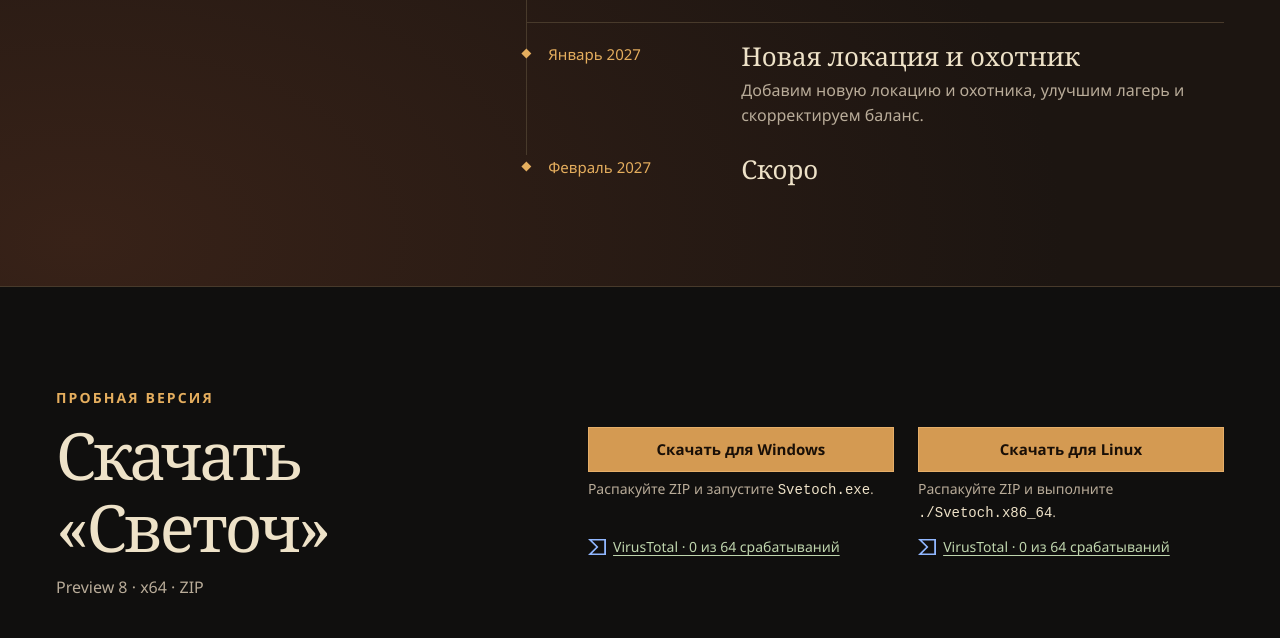
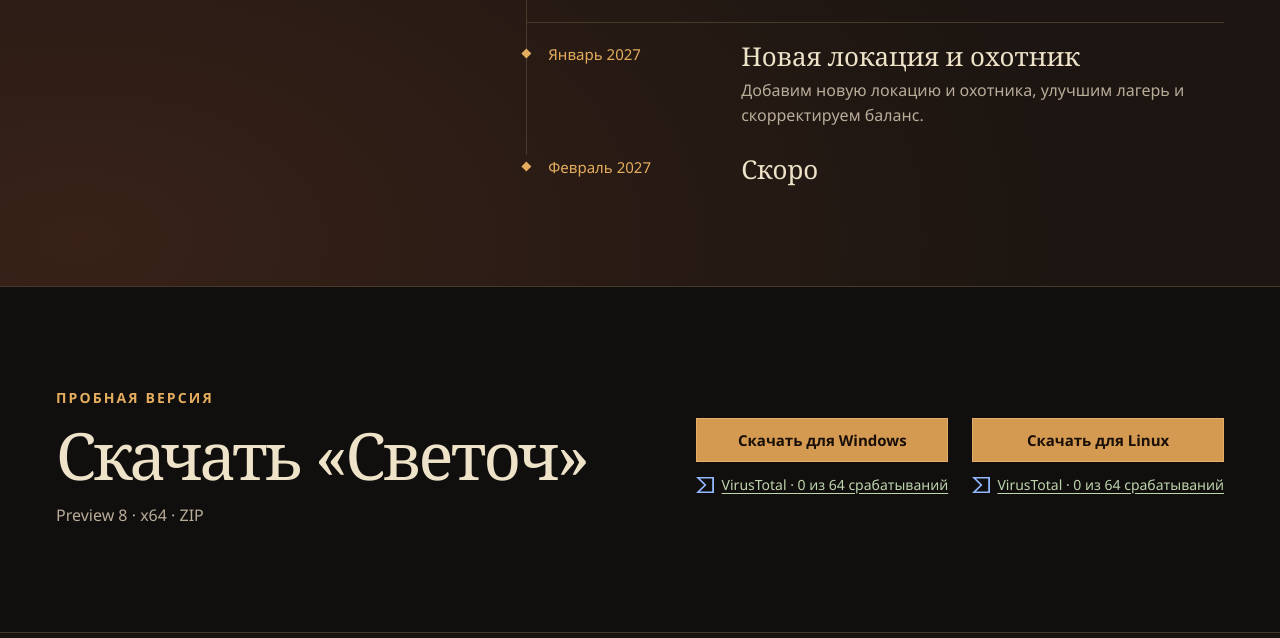
Before and after one commit to ramzeka/Svetoch-site, a plain HTML site: page dist/index.html in a window 1280 px wide. Shown: the part 3970-4608 px from the top of the page. Drawn offline with Linux system fonts and the light colour scheme.

Commit message:
Remove platform launch notes from download section

```diff
--- a/dist/index.html
+++ b/dist/index.html
@@ -7,7 +7,7 @@
   <meta name="description" content="Светоч — кооперативный экшен-роглайт с элементами хоррора для 1–4 игроков. Скриншоты, механики, сборка для Windows и планы на релиз в 2027 году.">
   <title>Светоч — кооперативный экшен-роглайт</title>
   <link rel="icon" href="assets/icon.png" type="image/png">
-  <link rel="stylesheet" href="site.css?v=platform-downloads">
+  <link rel="stylesheet" href="site.css?v=platform-download-buttons">
   <script src="site.js" defer></script>
 </head>
 <body>
@@ -159,12 +159,10 @@
       <ul class="download-platforms">
         <li class="download-actions">
           <a class="button button-primary" href="https://github.com/ramzeka/Svetoch-site/releases/download/v0.1.0-preview.8/Svetoch-Windows-x64-v0.1.0-preview.8.zip">Скачать для Windows</a>
-          <p>Распакуйте ZIP и запустите <code>Svetoch.exe</code>.</p>
           <a class="scan-report" href="https://www.virustotal.com/gui/file/9109768346222ba792e853c5cf90115bc4722770a95a2be02c128fd8654417f6"><svg aria-hidden="true" viewBox="0 0 24 24" width="18" height="18" fill="currentColor"><path d="M10.87 12 0 22.68h24V1.32H0zm10.73 8.52H5.28l8.637-8.448L5.28 3.48H21.6z"/></svg><span>VirusTotal · 0 из 64 срабатываний</span></a>
         </li>
         <li class="download-actions">
           <a class="button button-primary" href="https://github.com/ramzeka/Svetoch-site/releases/download/v0.1.0-preview.8/Svetoch-Linux-x64-v0.1.0-preview.8.zip">Скачать для Linux</a>
-          <p>Распакуйте ZIP и выполните <code>./Svetoch.x86_64</code>.</p>
           <a class="scan-report" href="https://www.virustotal.com/gui/file/b362f35bed5ea3312b14c2d1f7dee3a43a7de6453f4ead643623a76c431b1a2a"><svg aria-hidden="true" viewBox="0 0 24 24" width="18" height="18" fill="currentColor"><path d="M10.87 12 0 22.68h24V1.32H0zm10.73 8.52H5.28l8.637-8.448L5.28 3.48H21.6z"/></svg><span>VirusTotal · 0 из 64 срабатываний</span></a>
         </li>
       </ul>
--- a/dist/site.css
+++ b/dist/site.css
@@ -136,10 +136,8 @@ dialog::backdrop { background: #080707ec; }
 .download-section { display: flex; align-items: center; justify-content: space-between; gap: 1.8rem 3rem; }
 .download-section p:not(.eyebrow) { margin-top: .75rem; max-width: 32rem; color: var(--quiet); }
 .download-platforms { display: grid; grid-template-columns: repeat(2, minmax(0, 1fr)); gap: 1.5rem; list-style: none; }
-.download-actions { display: grid; grid-template-rows: auto 1fr auto; justify-items: start; align-items: start; gap: .4rem; }
+.download-actions { display: grid; justify-items: start; align-items: start; gap: .4rem; }
 .download-actions .button { width: 100%; text-align: center; }
-.download-section .download-actions p { margin: 0; font-size: .875rem; }
-.download-actions code { color: var(--paper); overflow-wrap: anywhere; }
 @media (max-width: 550px) {
   .download-platforms { grid-template-columns: minmax(0, 1fr); width: 100%; }
 }
```
